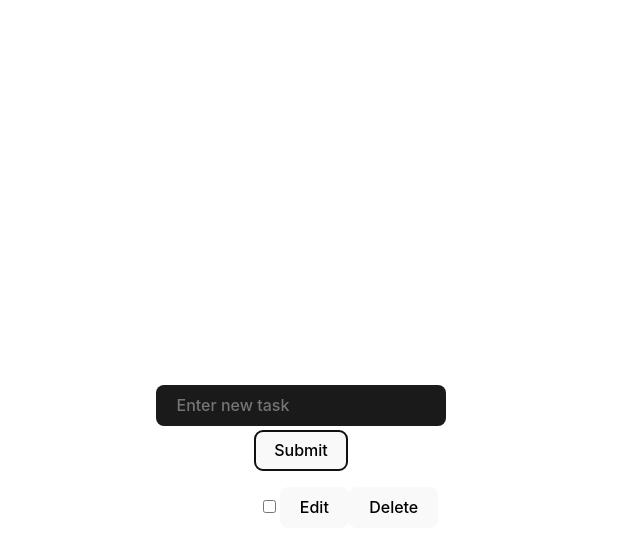
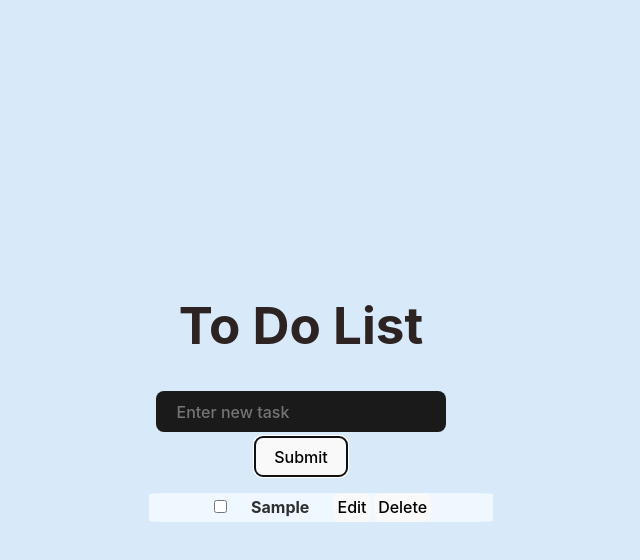
Before and after one commit to matesama/reacttodolist, a React (Vite) app: page / in a window 1280 px wide. Both pictures are taken after typing "Sample" into the empty fields and a click on the button "Submit". Shown: the top 560 px of the page, without its empty margins (339-979 px from the left). Built offline with nearby package versions, Linux system fonts and the light colour scheme.

Commit message:
Updates CSS and order of li items

```diff
--- a/src/App.jsx
+++ b/src/App.jsx
@@ -56,7 +56,7 @@ function App() {
   return (
     <div className="Home">
        <a href='/'>
-        <h1>TodoReact</h1>
+        <h1>To Do List</h1>
       </a>
       <form onSubmit={handleSubmit}>
         <input
--- a/src/components/ToDoItem.jsx
+++ b/src/components/ToDoItem.jsx
@@ -35,10 +35,11 @@ import EditButton from "./EditButton";
          <button type="submit">Save</button>
       </form>) :
       <li className={taskItem.done ? "isChecked" : ""}
-      key={taskItem.id}>{taskItem.text}
-      <DoneTickBox taskItem={taskItem} tasks={tasks} setTasks={setTasks}  />
-      <EditButton editingState={editingState} setEditingState={setEditingState} />
-      <DeleteButton taskItem={taskItem} tasks={tasks} setTasks={setTasks} />
+      key={taskItem.id}>
+        <DoneTickBox taskItem={taskItem} tasks={tasks} setTasks={setTasks} />
+        {taskItem.text}
+        <EditButton editingState={editingState} setEditingState={setEditingState} />
+        <DeleteButton taskItem={taskItem} tasks={tasks} setTasks={setTasks} />
       </li>}
 
 
--- a/src/index.css
+++ b/src/index.css
@@ -4,7 +4,7 @@
   font-weight: 400;
 
   color-scheme: light dark;
-  color: rgba(255, 255, 255, 0.87);
+  color: rgba(10, 10, 10, 0.87);
   background-color: #242424;
 
   font-synthesis: none;
@@ -16,7 +16,7 @@
 
 a {
   font-weight: 500;
-  color: #ffffff;
+  color: #131212;
   text-decoration: inherit;
 }
 a > h1:hover {
@@ -35,12 +35,16 @@ input {
 	transition: border-color 0.25s;
 	margin: 1%;
 	outline: none;
+  color: white;
   }
 
 li {
 	list-style: none;
 	text-decoration: none;
-	color: rgba(255, 255, 255, 0.87);
+	color: rgba(18, 17, 17, 0.87);
+  border-radius: 5%;
+  background-color: aliceblue;
+  font-weight: bold;
 }
 
 body {
@@ -49,11 +53,13 @@ body {
   place-items: center;
   min-width: 320px;
   min-height: 100vh;
+  background-color: rgb(216, 234, 250);
 }
 
 h1 {
   font-size: 3.2em;
   line-height: 1.1;
+  color: rgb(45, 35, 35);
 }
 
 button {
@@ -68,7 +74,7 @@ button {
   transition: border-color 0.25s;
 }
 button:hover {
-  border-color: #646cff;
+  border-color: #232def;
 }
 button:focus,
 button:focus-visible {
@@ -77,6 +83,20 @@ button:focus-visible {
 
 .isChecked {
   text-decoration: line-through;
+}
+
+.doneTickBox {
+  margin-right: 1.5rem;
+}
+
+.editButton {
+  margin-right: 0.2rem;
+  margin-left: 1.5rem;
+  padding: 0.2rem;
+}
+
+.deleteButton {
+  padding: 0.2rem;
 }
 
 @media (prefers-color-scheme: light) {
```
